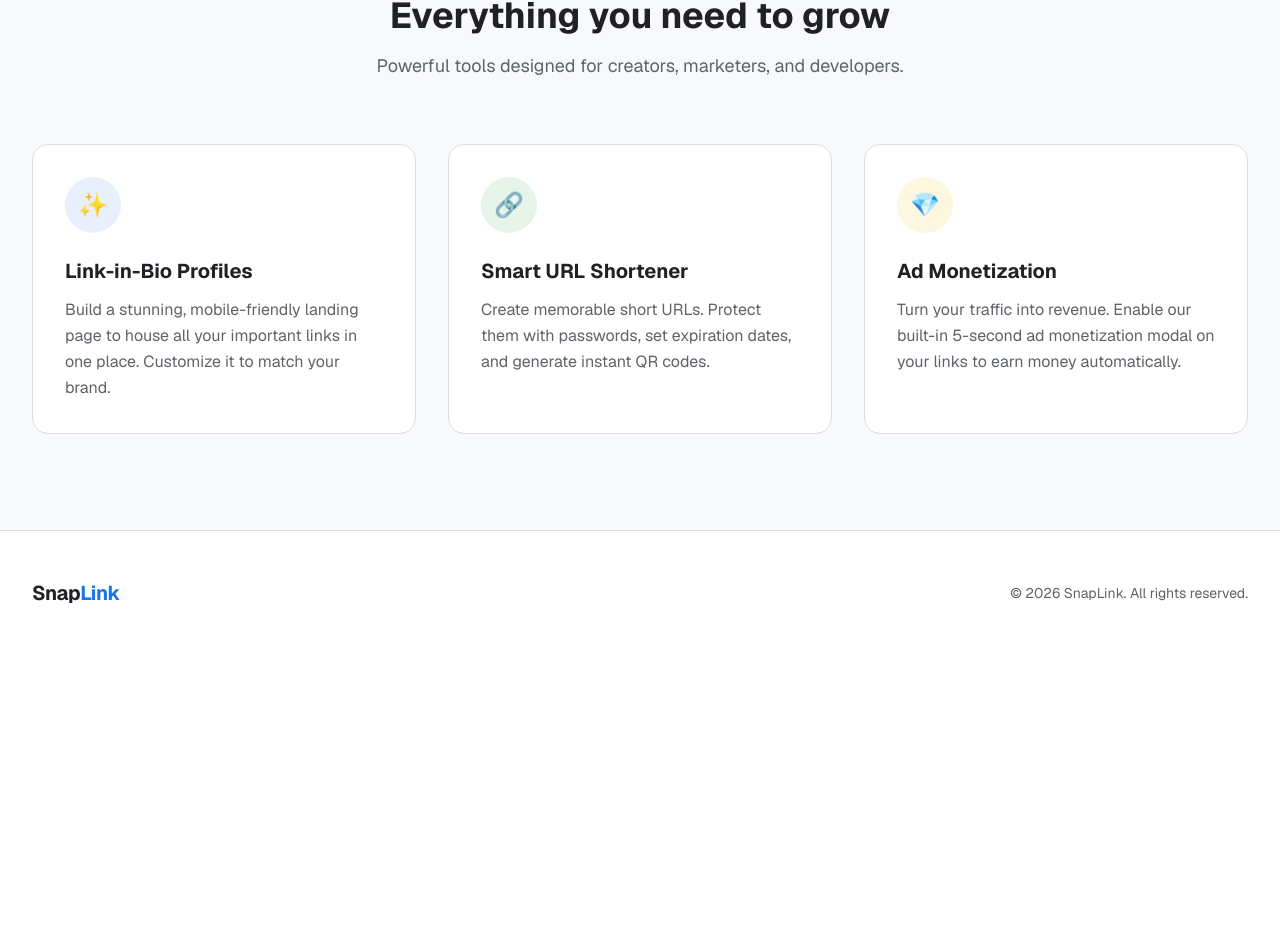
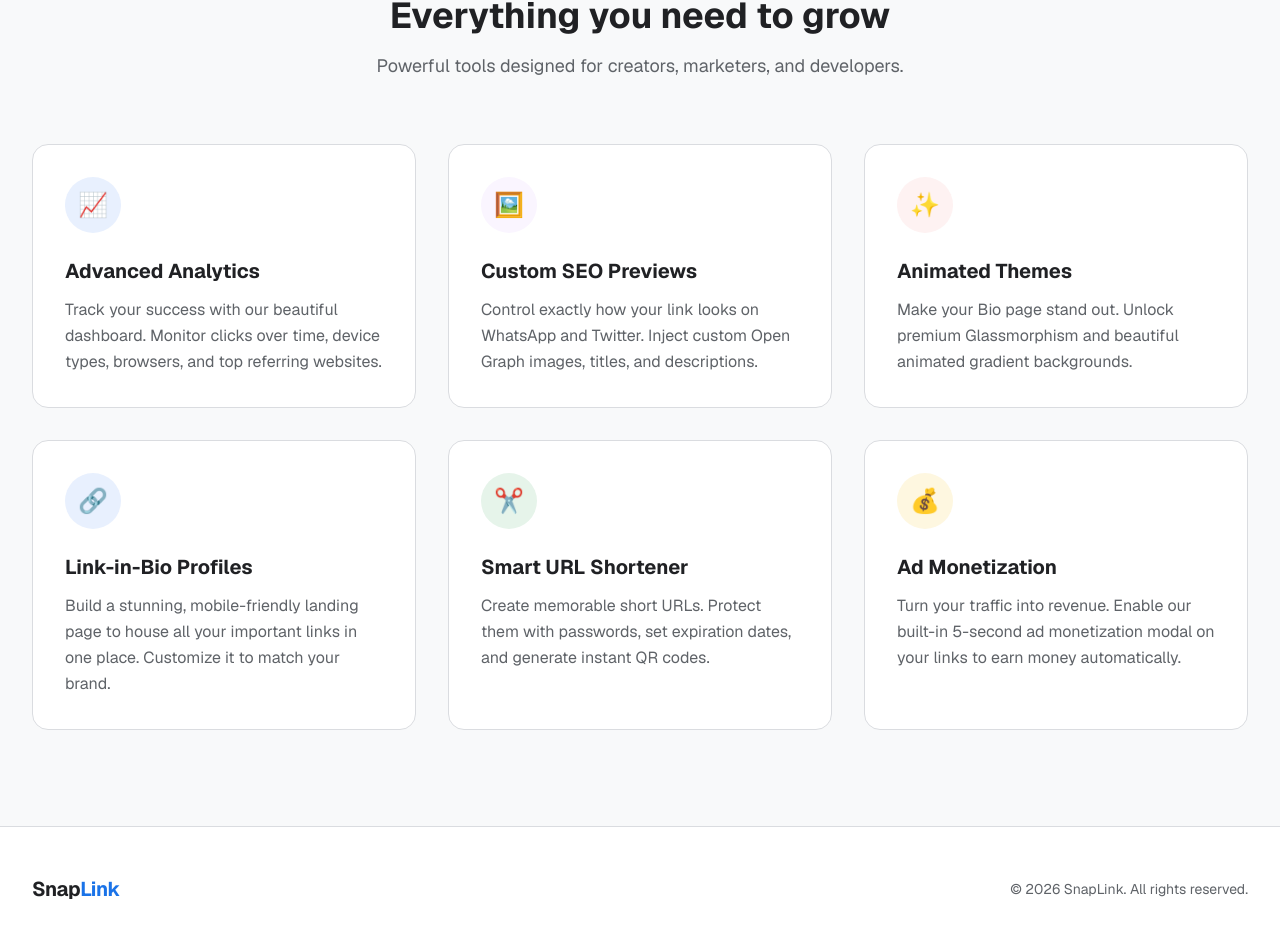
Before and after one commit to dhyey0904/snaplink, a Next.js app in the folder frontend/: page / in a window 1280 px wide. Shown: the part 810-1748 px from the top of the page. Before the commit the page ends 1465 px from the top, so only its background shows below. Built offline with nearby package versions, Linux system fonts and the light colour scheme.

Commit message:
feat: Updated Landing Page Features grid with new premium capabilities

```diff
--- a/frontend/src/app/page.tsx
+++ b/frontend/src/app/page.tsx
@@ -68,21 +68,42 @@ export default function Home() {
             <div className="grid grid-cols-1 md:grid-cols-3 gap-8">
               {/* Feature 1 */}
               <div className="bg-white p-8 rounded-2xl border border-[#dadce0] hover:border-[#1a73e8] hover:shadow-md transition-all text-left flex flex-col items-start group">
-                <div className="w-14 h-14 rounded-full bg-[#e8f0fe] text-[#1a73e8] flex items-center justify-center mb-6 text-2xl group-hover:scale-110 transition-transform">✨</div>
+                <div className="w-14 h-14 rounded-full bg-[#e8f0fe] text-[#1a73e8] flex items-center justify-center mb-6 text-2xl group-hover:scale-110 transition-transform">📈</div>
+                <h3 className="text-xl font-bold text-[#202124]">Advanced Analytics</h3>
+                <p className="mt-3 text-[#5f6368] leading-relaxed">Track your success with our beautiful dashboard. Monitor clicks over time, device types, browsers, and top referring websites.</p>
+              </div>
+
+              {/* Feature 2 */}
+              <div className="bg-white p-8 rounded-2xl border border-[#dadce0] hover:border-[#9333ea] hover:shadow-md transition-all text-left flex flex-col items-start group">
+                <div className="w-14 h-14 rounded-full bg-purple-50 text-purple-600 flex items-center justify-center mb-6 text-2xl group-hover:scale-110 transition-transform">🖼️</div>
+                <h3 className="text-xl font-bold text-[#202124]">Custom SEO Previews</h3>
+                <p className="mt-3 text-[#5f6368] leading-relaxed">Control exactly how your link looks on WhatsApp and Twitter. Inject custom Open Graph images, titles, and descriptions.</p>
+              </div>
+
+              {/* Feature 3 */}
+              <div className="bg-white p-8 rounded-2xl border border-[#dadce0] hover:border-[#ea4335] hover:shadow-md transition-all text-left flex flex-col items-start group">
+                <div className="w-14 h-14 rounded-full bg-red-50 text-red-500 flex items-center justify-center mb-6 text-2xl group-hover:scale-110 transition-transform">✨</div>
+                <h3 className="text-xl font-bold text-[#202124]">Animated Themes</h3>
+                <p className="mt-3 text-[#5f6368] leading-relaxed">Make your Bio page stand out. Unlock premium Glassmorphism and beautiful animated gradient backgrounds.</p>
+              </div>
+
+              {/* Feature 4 */}
+              <div className="bg-white p-8 rounded-2xl border border-[#dadce0] hover:border-[#1a73e8] hover:shadow-md transition-all text-left flex flex-col items-start group">
+                <div className="w-14 h-14 rounded-full bg-[#e8f0fe] text-[#1a73e8] flex items-center justify-center mb-6 text-2xl group-hover:scale-110 transition-transform">🔗</div>
                 <h3 className="text-xl font-bold text-[#202124]">Link-in-Bio Profiles</h3>
                 <p className="mt-3 text-[#5f6368] leading-relaxed">Build a stunning, mobile-friendly landing page to house all your important links in one place. Customize it to match your brand.</p>
               </div>
 
-              {/* Feature 2 */}
+              {/* Feature 5 */}
               <div className="bg-white p-8 rounded-2xl border border-[#dadce0] hover:border-[#34a853] hover:shadow-md transition-all text-left flex flex-col items-start group">
-                <div className="w-14 h-14 rounded-full bg-[#e6f4ea] text-[#34a853] flex items-center justify-center mb-6 text-2xl group-hover:scale-110 transition-transform">🔗</div>
+                <div className="w-14 h-14 rounded-full bg-[#e6f4ea] text-[#34a853] flex items-center justify-center mb-6 text-2xl group-hover:scale-110 transition-transform">✂️</div>
                 <h3 className="text-xl font-bold text-[#202124]">Smart URL Shortener</h3>
                 <p className="mt-3 text-[#5f6368] leading-relaxed">Create memorable short URLs. Protect them with passwords, set expiration dates, and generate instant QR codes.</p>
               </div>
 
-              {/* Feature 3 */}
+              {/* Feature 6 */}
               <div className="bg-white p-8 rounded-2xl border border-[#dadce0] hover:border-[#fbbc04] hover:shadow-md transition-all text-left flex flex-col items-start group">
-                <div className="w-14 h-14 rounded-full bg-[#fef7e0] text-[#f9ab00] flex items-center justify-center mb-6 text-2xl group-hover:scale-110 transition-transform">💎</div>
+                <div className="w-14 h-14 rounded-full bg-[#fef7e0] text-[#f9ab00] flex items-center justify-center mb-6 text-2xl group-hover:scale-110 transition-transform">💰</div>
                 <h3 className="text-xl font-bold text-[#202124]">Ad Monetization</h3>
                 <p className="mt-3 text-[#5f6368] leading-relaxed">Turn your traffic into revenue. Enable our built-in 5-second ad monetization modal on your links to earn money automatically.</p>
               </div>
```
